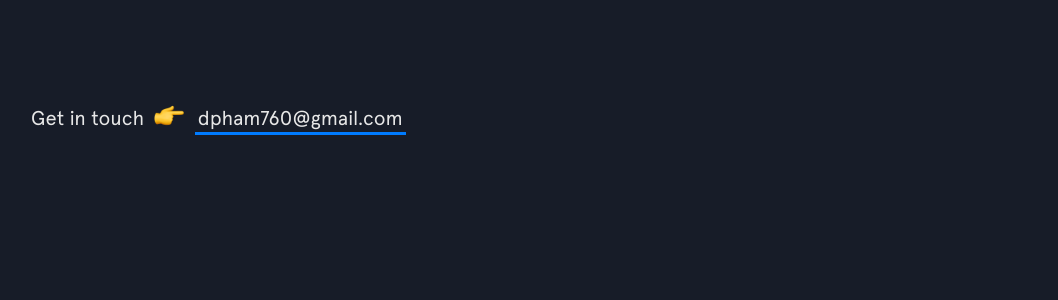
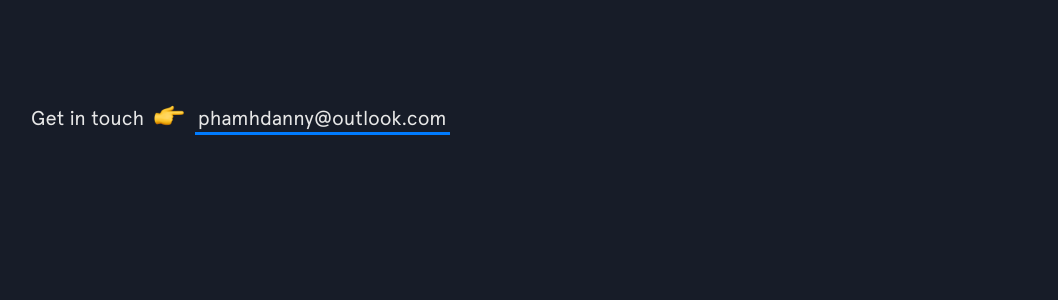
Before and after one commit to dannyhp1/portfolio-site, a Jekyll site: the page built from index.html, in a window 1280 px wide and 900 px high, scrolled down 444 px. Shown: the part 154-454 px from the top of the window, without its empty margins (69-1127 px from the left). Built offline with Jekyll 4.4.1, drawn with Linux system fonts in a browser that asks for light colours; nearby versions of some CDN libraries.

Commit message:
Updated to most recent email.

```diff
--- a/_includes/intro.html
+++ b/_includes/intro.html
@@ -15,7 +15,7 @@
     <span>Get in touch </span>
     <span class="emoji pointer"></span>
     <span>
-      <a href="mailto:dpham760@gmail.com" target="_blank" class="highlight-link">dpham760@gmail.com</a>
+      <a href="mailto:dpham760@gmail.com" target="_blank" class="highlight-link">phamhdanny@outlook.com</a>
     </span>
   </h3>
 </header>
```
